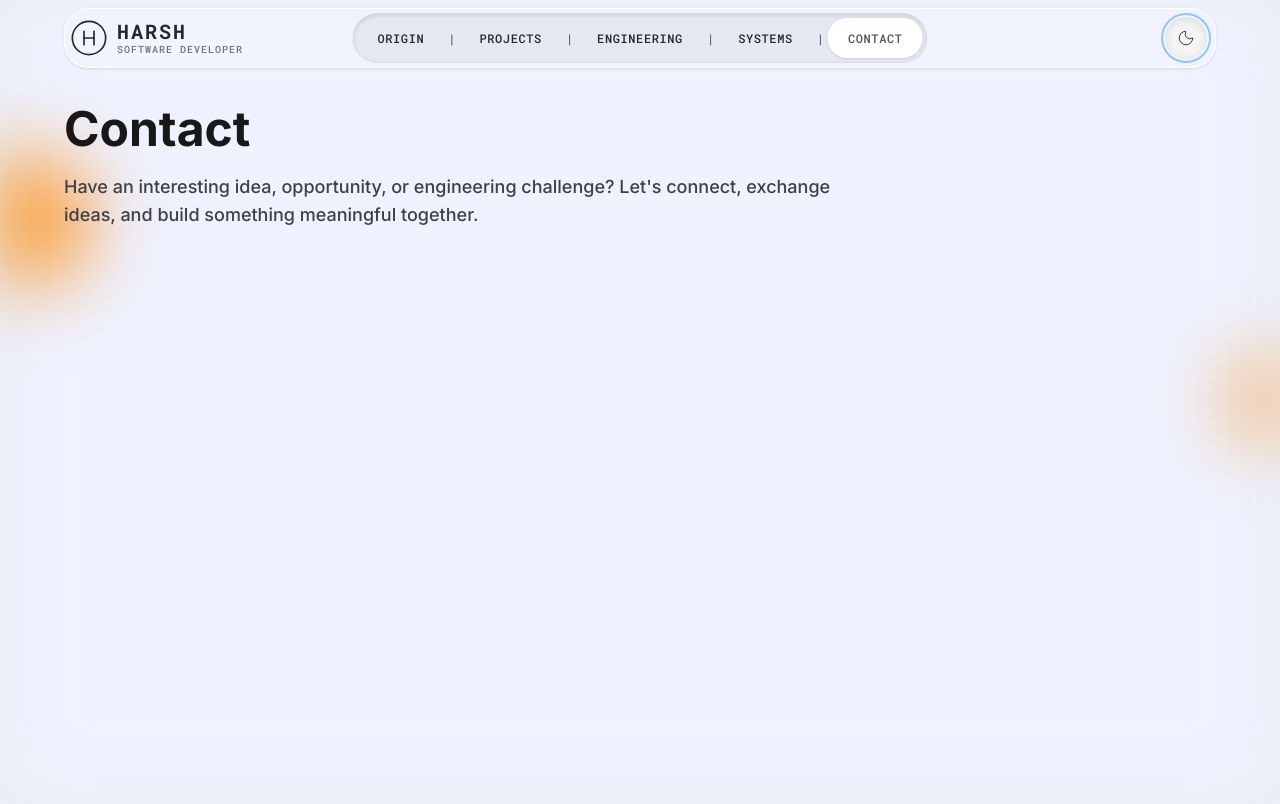
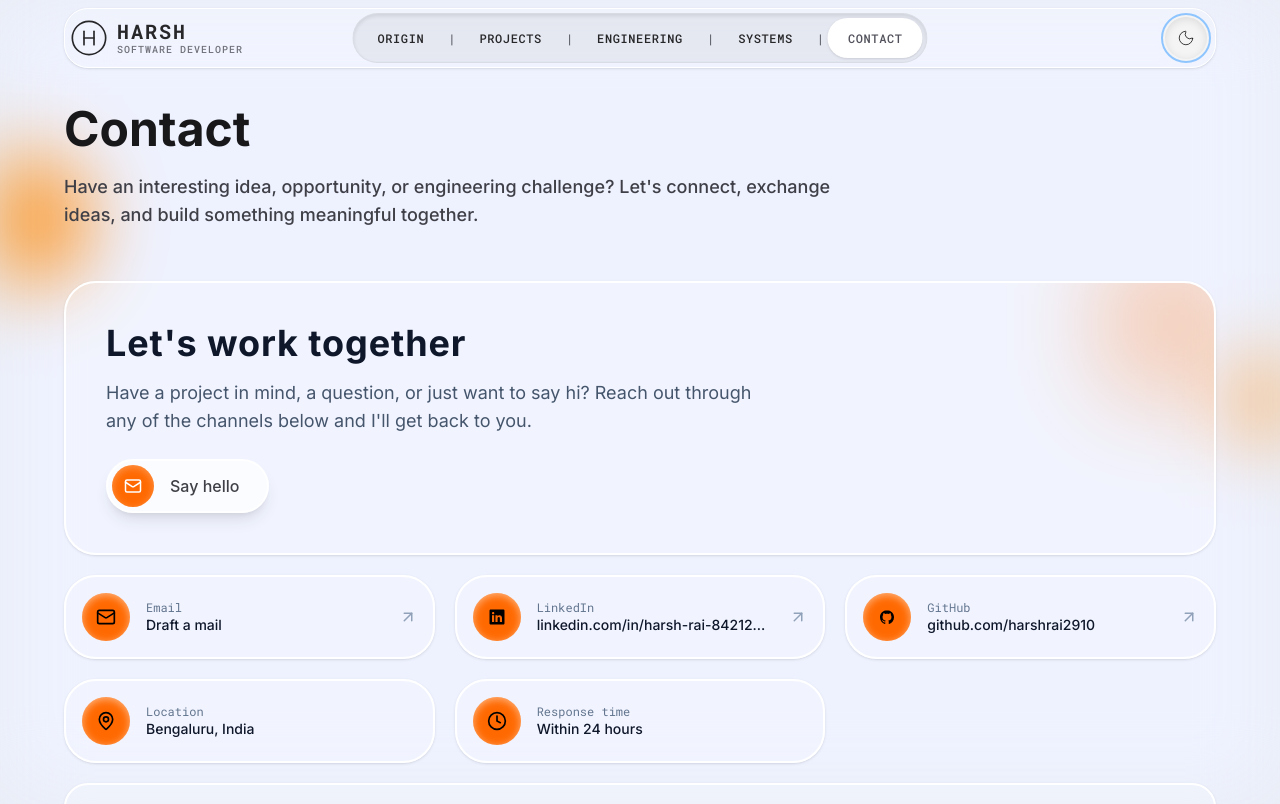
Before and after one commit to harshrai2910/Portfolio, a React (Vite) app: page /contact in a window 1280 px wide. Shown: the top 804 px of the page. Built offline with nearby package versions, Linux system fonts and the light colour scheme.

Commit message:
added contact section

```diff
--- a/src/components/Contact/ContactForm.jsx
+++ /dev/null
@@ -1,157 +0,0 @@
-import { useState } from "react";
-import { ArrowRight, CheckCircle2, AlertCircle, Loader2 } from "lucide-react";
-
-export default function ContactForm({ theme }) {
-  // theme === true -> light, false -> dark (same convention as SystemCard)
-  const [status, setStatus] = useState("idle"); // idle | sending | success | error
-  const [errorMsg, setErrorMsg] = useState("");
-
-  const heading = theme ? "text-zinc-900" : "text-white";
-  const muted = theme ? "text-zinc-500" : "text-zinc-400";
-
-  const panel = `rounded-3xl border p-5 shadow-xl sm:rounded-2xl sm:p-6 ${
-    theme ? "bg-white/50 border-white/10" : "bg-white/7 border-white/10"
-  }`;
-
-  const field = `w-full rounded-2xl border px-4 py-3 text-sm outline-none transition
-    focus:border-orange-500 focus:ring-2 focus:ring-orange-500/30
-    ${
-      theme
-        ? "bg-white/70 border-zinc-200 text-zinc-900 placeholder:text-zinc-400"
-        : "bg-black/20 border-white/10 text-white placeholder:text-zinc-500"
-    }`;
-
-  const onSubmit = async (e) => {
-    e.preventDefault();
-    const form = e.currentTarget;
-    setStatus("sending");
-    setErrorMsg("");
-
-    const formData = new FormData(form);
-    formData.append("access_key", import.meta.env.VITE_WEB3FORMS_KEY);
-    formData.append("subject", "New message from portfolio");
-    formData.append("from_name", "Portfolio Contact Form");
-
-    try {
-      const res = await fetch("https://api.web3forms.com/submit", {
-        method: "POST",
-        body: formData,
-      });
-      const data = await res.json();
-
-      if (data.success) {
-        setStatus("success");
-        form.reset();
-      } else {
-        setStatus("error");
-        setErrorMsg(data.message || "Something went wrong. Please try again.");
-      }
-    } catch {
-      setStatus("error");
-      setErrorMsg("Network error. Please check your connection and try again.");
-    }
-  };
-
-  return (
-    <form onSubmit={onSubmit} className={`${panel} flex flex-col gap-4`}>
-      <div>
-        <h2 className={`font-inter text-lg font-semibold ${heading}`}>
-          Send a message
-        </h2>
-        <p className={`mt-1 text-sm ${muted}`}>I usually reply within a day.</p>
-      </div>
-
-      <div className="grid gap-4 sm:grid-cols-2">
-        <label className="flex flex-col gap-1.5">
-          <span className={`font-roboto text-xs ${muted}`}>Name</span>
-          <input
-            type="text"
-            name="name"
-            required
-            autoComplete="name"
-            placeholder="Your name"
-            className={field}
-          />
-        </label>
-        <label className="flex flex-col gap-1.5">
-          <span className={`font-roboto text-xs ${muted}`}>Email</span>
-          <input
-            type="email"
-            name="email"
-            required
-            autoComplete="email"
-            placeholder="you@example.com"
-            className={field}
-          />
-        </label>
-      </div>
-
-      <label className="flex flex-col gap-1.5">
-        <span className={`font-roboto text-xs ${muted}`}>Message</span>
-        <textarea
-          name="message"
-          required
-          rows={6}
-          placeholder="Tell me about your idea, role, or project..."
-          className={`${field} resize-y`}
-        />
-      </label>
-
-      {/* Honeypot: bots fill this, Web3Forms discards the submission */}
-      <input
-        type="checkbox"
-        name="botcheck"
-        className="hidden"
-        tabIndex={-1}
-        autoComplete="off"
-      />
-
-      <div className="flex flex-wrap items-center justify-between gap-4">
-        <p
-          role="status"
-          aria-live="polite"
-          className={`flex items-center gap-2 text-sm ${
-            status === "success"
-              ? "text-green-500"
-              : status === "error"
-                ? "text-red-500"
-                : muted
-          }`}
-        >
-          {status === "success" && (
-            <>
-              <CheckCircle2 size={16} /> Message sent. Thanks for reaching out!
-            </>
-          )}
-          {status === "error" && (
-            <>
-              <AlertCircle size={16} /> {errorMsg}
-            </>
-          )}
-        </p>
-
-        <button
-          type="submit"
-          disabled={status === "sending"}
-          className={`group inline-flex items-center gap-3 rounded-full border py-1.5 pl-5 pr-1.5 font-inter text-sm font-medium transition
-            disabled:cursor-not-allowed disabled:opacity-60
-            hover:border-orange-500 focus-visible:outline-2 focus-visible:outline-orange-500
-            ${
-              theme
-                ? "bg-black/5 border-black/1 text-zinc-900"
-                : "bg-black/10 border-white/20 text-white"
-            }`}
-        >
-          {status === "sending" ? "Sending…" : "Send message"}
-          <span className="grid size-9 place-items-center rounded-full border-2 border-white/20 bg-orange-500 text-white transition group-hover:translate-x-1">
-            {status === "sending" ? (
-              <Loader2 size={16} className="animate-spin" />
-            ) : (
-              <ArrowRight size={16} />
-            )}
-          </span>
-        </button>
-      </div>
-    </form>
-  );
-}
--- a/src/components/Contact/ContactSection.jsx
+++ b/src/components/Contact/ContactSection.jsx
@@ -1,10 +1,47 @@
 import { useLocation } from "react-router-dom";
+import { Mail, MapPin, Clock, ArrowUpRight } from "lucide-react";
+import { DiGithubBadge } from "react-icons/di";
 import sectionData from "../../data/headerData";
 import { UniversalHeader } from "../UniversalHeader";
-import ContactForm from "./ContactForm";
+import { IoLogoLinkedin } from "react-icons/io";
+import { Footer } from "../Footer";
+import { useTheme } from "../../redux/hooks/themeHook";
+
+const contactCards = [
+  {
+    icon: Mail,
+    label: "Email",
+    value: "Draft a mail",
+    href: "mailto:harsh.azm292005@gmail.com",
+  },
+  {
+    icon: IoLogoLinkedin,
+    label: "LinkedIn",
+    value: "linkedin.com/in/harsh-rai-842126333/",
+    href: "https://www.linkedin.com/in/harsh-rai-842126333/",
+  },
+  {
+    icon: DiGithubBadge,
+    label: "GitHub",
+    value: "github.com/harshrai2910",
+    href: "https://github.com/harshrai2910",
+  },
+  {
+    icon: MapPin,
+    label: "Location",
+    value: "Bengaluru, India",
+  },
+  {
+    icon: Clock,
+    label: "Response time",
+    value: "Within 24 hours",
+  },
+];
 
 export const ContactSection = () => {
   const location = useLocation();
+  const { theme } = useTheme();
+
   return (
     <>
       <section className="w-full px-2 sm:px-4">
@@ -13,9 +50,101 @@ export const ContactSection = () => {
             data={sectionData.find((d) => d.path === location.pathname)}
           />
 
-          {/* <ContactForm /> */}
+          {/* Intro card */}
+          <div
+            className={`relative overflow-hidden flex flex-col items-start gap-4 border-2 shadow-sm rounded-4xl py-6 px-4 md:p-10
+            ${theme ? "border-white bg-white/20" : "border-white/5 bg-white/3"}`}
+          >
+            <div className="absolute top-0 right-0 h-20 w-20 bg-orange-500 blur-3xl"></div>
+
+            <h2
+              className={`relative text-3xl font-bold tracking-wide sm:text-4xl font-inter
+              ${theme ? "text-slate-900" : "text-white"}`}
+            >
+              Let's work together
+            </h2>
+            <p
+              className={`relative max-w-2xl text-base sm:text-lg font-inter
+              ${theme ? "text-slate-600" : "text-white/70"}`}
+            >
+              Have a project in mind, a question, or just want to say hi? Reach
+              out through any of the channels below and I'll get back to you.
+            </p>
+
+            <a
+              href="mailto:harsh.azm292005@gmail.com"
+              className={`relative mt-2 border-2 flex items-center gap-4 font-medium p-1 pr-7 rounded-full shadow-lg transition-all
+              ${theme ? "bg-white/70 border-white/80" : "bg-white/20 border-white/10"}`}
+            >
+              <span className="rounded-full bg-orange-500 p-3 text-white shadow-[inset_0_2px_8px_rgba(255,255,255,0.3)]">
+                <Mail size={18} aria-hidden="true" />
+              </span>
+              <span className={theme ? "text-zinc-700" : "text-white"}>
+                Say hello
+              </span>
+            </a>
+          </div>
+
+          {/* Contact cards */}
+          <ul className="grid grid-cols-1 gap-5 sm:grid-cols-2 lg:grid-cols-3">
+            {contactCards.map(({ icon: Icon, label, value, href }) => {
+              const content = (
+                <>
+                  <span className="grid size-12 shrink-0 place-items-center rounded-full bg-orange-500 shadow-[inset_0_2px_8px_rgba(255,255,255,0.5)]">
+                    <Icon size={20} aria-hidden="true" />
+                  </span>
+                  <div className="min-w-0 flex-1">
+                    <p
+                      className={`text-xs font-roboto
+                      ${theme ? "text-slate-500" : "text-white/50"}`}
+                    >
+                      {label}
+                    </p>
+                    <p
+                      className={`truncate text-sm font-medium font-inter
+                      ${theme ? "text-slate-900" : "text-white"}`}
+                    >
+                      {value}
+                    </p>
+                  </div>
+                  {href && (
+                    <ArrowUpRight
+                      size={18}
+                      aria-hidden="true"
+                      className={`shrink-0 transition group-hover:translate-x-0.5 group-hover:-translate-y-0.5
+                      ${theme ? "text-slate-400" : "text-white/40"}`}
+                    />
+                  )}
+                </>
+              );
+
+              const cardClass = `group flex items-center gap-4 border-2 shadow-sm rounded-4xl p-4 transition-colors
+              transition-transform duration-300
+                ${theme ? "border-white bg-white/20" : "border-white/5 bg-white/3"}
+                ${href ? "hover:bg-white/5 hover:-translate-y-0.5 " : ""}`;
+
+              return (
+                <li key={label} className="min-w-0">
+                  {href ? (
+                    <a
+                      href={href}
+                      target={href.startsWith("http") ? "_blank" : undefined}
+                      rel="noreferrer"
+                      className={cardClass}
+                    >
+                      {content}
+                    </a>
+                  ) : (
+                    <div className={cardClass}>{content}</div>
+                  )}
+                </li>
+              );
+            })}
+          </ul>
         </div>
       </section>
+
+      <Footer />
     </>
   );
 };
--- a/src/components/Projects/ProjectCard/ProjectCardHeader.jsx
+++ b/src/components/Projects/ProjectCard/ProjectCardHeader.jsx
@@ -20,9 +20,10 @@ export default function ProjectCardHeader({
            w-full max-w-6xl py-6 px-4 md:p-10 border-2 shadow-sm rounded-4xl
           ${theme ? "border-white bg-white/20" : "border-white/5 bg-white/3"}`}
       >
+        <div className="md:col-span-7">
           <Link
             to="/projects"
-          className={`group inline-flex items-center gap-2 text-sm font-inter transition-colors hover:text-orange-500
+            className={`group flex w-fit items-center gap-2 text-sm font-inter transition-colors hover:text-orange-500
             ${theme ? "text-slate-600" : "text-white/70"}`}
           >
             <span
@@ -33,7 +34,6 @@ export default function ProjectCardHeader({
             All projects
           </Link>
 
-        <div className="md:col-span-7">
           <div className="absolute top-0 right-0 h-20 w-20 bg-orange-500 blur-3xl"></div>
           <p
             className={`inline-flex items-center gap-2 rounded-full border px-3 text-sm my-4
```
Lines whose indentation alone changed are shown as unchanged.
